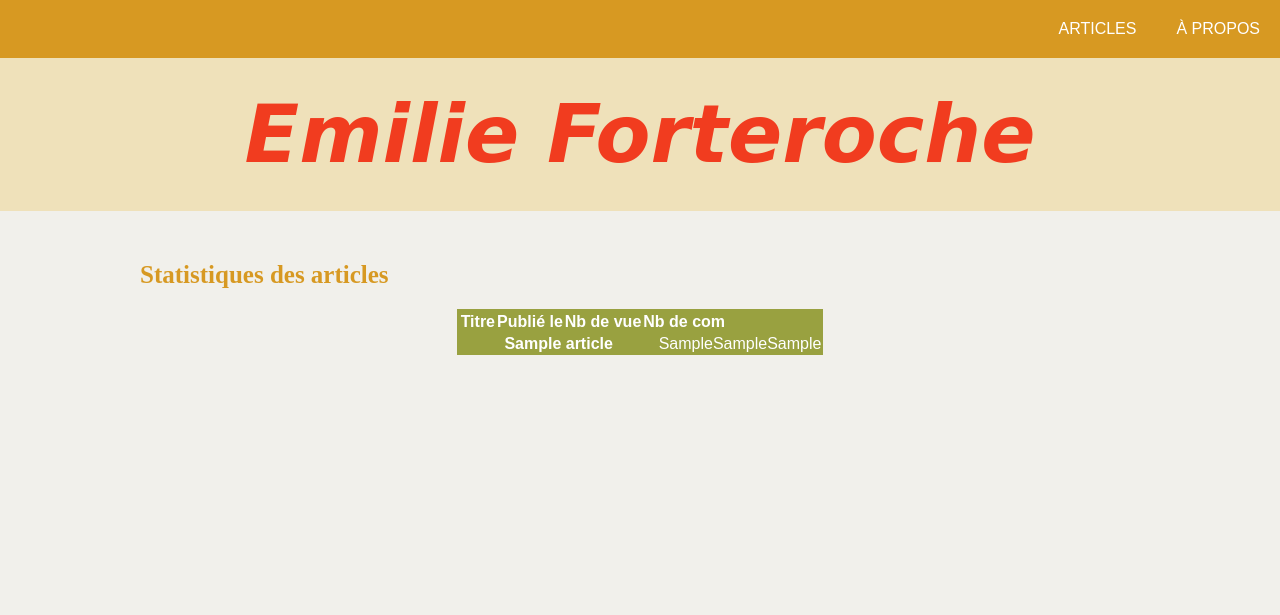
After one commit to AD2210/PHP-blog-emilie-forteroche-main, a PHP site: template views/templates/monitoring.php in a window 1280 px wide. The commit adds this page. Shown: the top 615 px of the page. Run offline with PHP 8.4, Linux system fonts and the light colour scheme; the template is opened without the code that fills it: most values are stand-ins (such as "Sample title", 1, 10 or a date in 2020); a stand-in replaces the project's code that opens the database connection; some web fonts are replaced.

Commit message:
add new page to view some stat

```diff
--- a/index.php
+++ b/index.php
@@ -44,6 +44,11 @@ try {
             $adminController->showAdmin();
             break;
 
+        case 'showMonitoring':  // ajout de la page monitoring
+            $adminController = new AdminController();
+            $adminController->showMonitoring();
+            break;
+
         case 'connectionForm':
             $adminController = new AdminController();
             $adminController->displayConnectionForm();
--- a/views/templates/admin.php
+++ b/views/templates/admin.php
@@ -19,3 +19,4 @@
 </div>
 
 <a class="submit" href="index.php?action=showUpdateArticleForm">Ajouter un article</a>
+<a class="submit" href="index.php?action=showMonitoring">Afficher les statistiques</a>
--- /dev/null
+++ b/views/templates/monitoring.php
@@ -0,0 +1,32 @@
+<?php
+    /**
+     * Affichage de la partie monitoring : liste des articles avec le nb de vues, le nb de commentaire et la date de publication.
+     *
+     */
+?>
+
+<h2>Statistiques des articles</h2>
+
+<div>
+    <table class="adminArticle">
+        <thead class="articleLine">
+            <tr>
+                <th scope="col">Titre</th>
+                <th scope="col">Publié le</th>
+                <th scope="col">Nb de vue</th>
+                <th scope="col">Nb de com</th>
+            </tr>
+        </thead>
+        <tbody>
+            <?php foreach ($articles as $article) { ?>
+            <tr class="articleLine">
+                <th scope="row" class="title"><?= $article->getTitle() ?></th>
+                <td class="content"><?= $article->getNbVue() ?></td>
+                <td class="content"><?= $article->getNbVue() ?></td>
+                <td class="content"><?= $article->getNbVue() ?></td>
+            </tr>
+            <?php } ?>
+        </tbody>
+    </table>
+
+</div>
```
Also changed, not shown: controllers/AdminController.php (+22 -2 lines).
